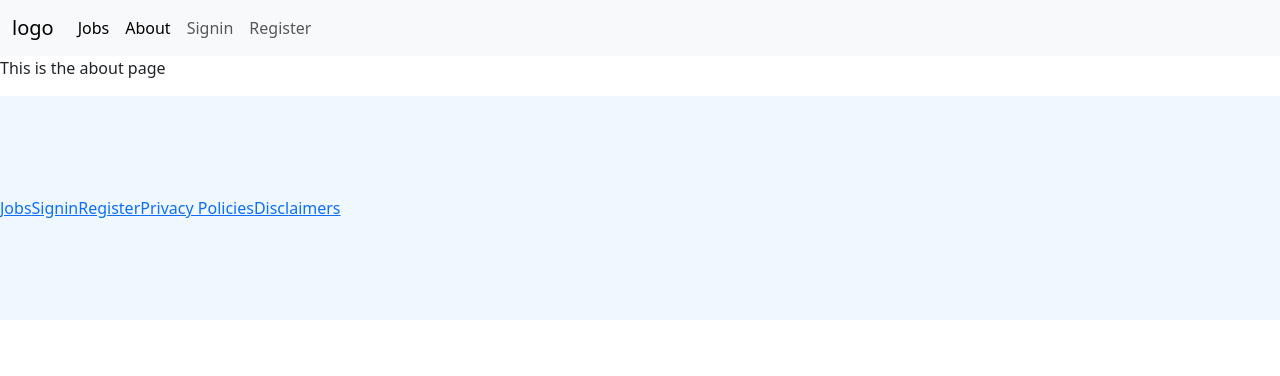
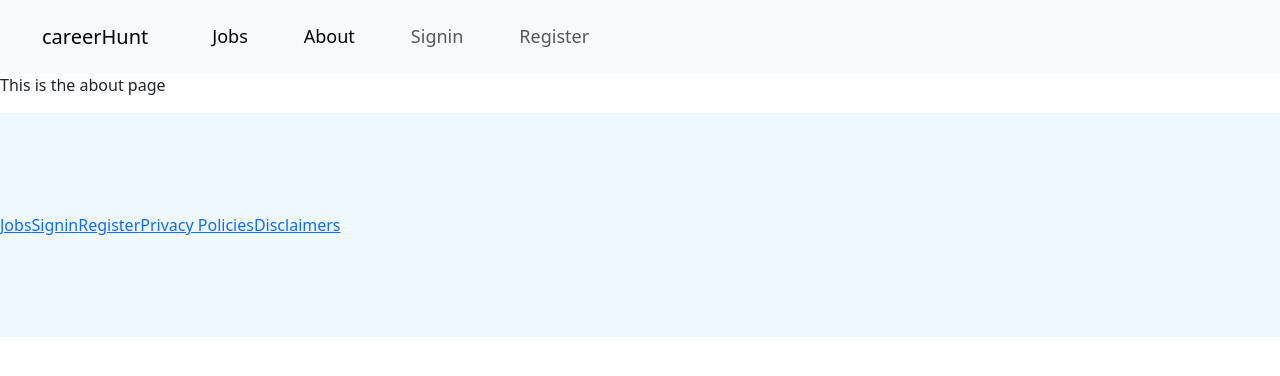
Before and after one commit to A-O-Emmanuel/careerhunt-front-end, a React (Vite) app: page /about in a window 1280 px wide. Shown: the top 376 px of the page. Built offline with nearby package versions, Linux system fonts and the light colour scheme.

Commit message:
added bootstrap navigation bar and custom styles to the bootstrap navigation bar

```diff
--- a/src/components/Header.jsx
+++ b/src/components/Header.jsx
@@ -2,24 +2,24 @@ import { NavLink } from "react-router-dom";
 
 function Header() {
     return <>
-    <nav className="navbar navbar-expand-lg bg-body-tertiary">
+    <nav className="navbar navbar-expand-lg bg-body-tertiary nav">
         <div className="container-fluid">
-            <a className="navbar-brand" href="#">logo</a>
+            <a className="navbar-brand" href="#">careerHunt</a>
             <button className="navbar-toggler" type="button" data-bs-toggle="collapse" data-bs-target="#navbarSupportedContent" aria-controls="navbarSupportedContent" aria-expanded="false" aria-label="Toggle navigation">
                 <span className="navbar-toggler-icon"></span>
             </button>
         <div className="collapse navbar-collapse" id="navbarSupportedContent">
         <ul className="navbar-nav me-auto mb-2 mb-lg-0">
-            <li className="nav-item">
+            <li className="nav-item nav__item--jobs">
                 <NavLink to='/' className="nav-link active" aria-current="page">Jobs</NavLink>
             </li>
-            <li className="nav-item">
+            <li className="nav-item nav__item--about">
                 <NavLink to='/about' className="nav-link">About</NavLink>
             </li>
-            <li className="nav-item">
+            <li className="nav-item nav__item--signin">
                 <NavLink to='/signin' className="nav-link">Signin</NavLink>
             </li>
-            <li className="nav-item">
+            <li className="nav-item nav__item--register">
                 <NavLink to='/register' className="nav-link">Register</NavLink>
             </li>
       </ul>
--- a/src/components/Navigation.jsx
+++ b/src/components/Navigation.jsx
@@ -30,8 +30,6 @@ function handleSubmit(e) {
 }
 
 
-const app_id = "a784e5ca";
-const app_key = "c5a2831f7118b6e6893229fba355ab6f";
 
 useEffect( function () {
     setIsLoading(true);
--- a/src/index.css
+++ b/src/index.css
@@ -1,3 +1,31 @@
+
+/*Header*/
+.nav {
+    padding-top: 15px;
+    padding-bottom: 15px;
+    padding-left: 30px;
+}
+
+.nav__item--jobs {
+    margin-left: 40px;
+    font-size: 18px;
+}
+
+.nav__item--about {
+    margin-left: 40px;
+    font-size: 18px;
+}
+
+.nav__item--signin {
+    margin-left: 40px;
+    font-size: 18px;
+
+}
+
+.nav__item--register {
+    margin-left: 40px;
+    font-size: 18px;
+}
 .job-info--box{
     border-color: aqua;
     margin-bottom: 50px;
```
